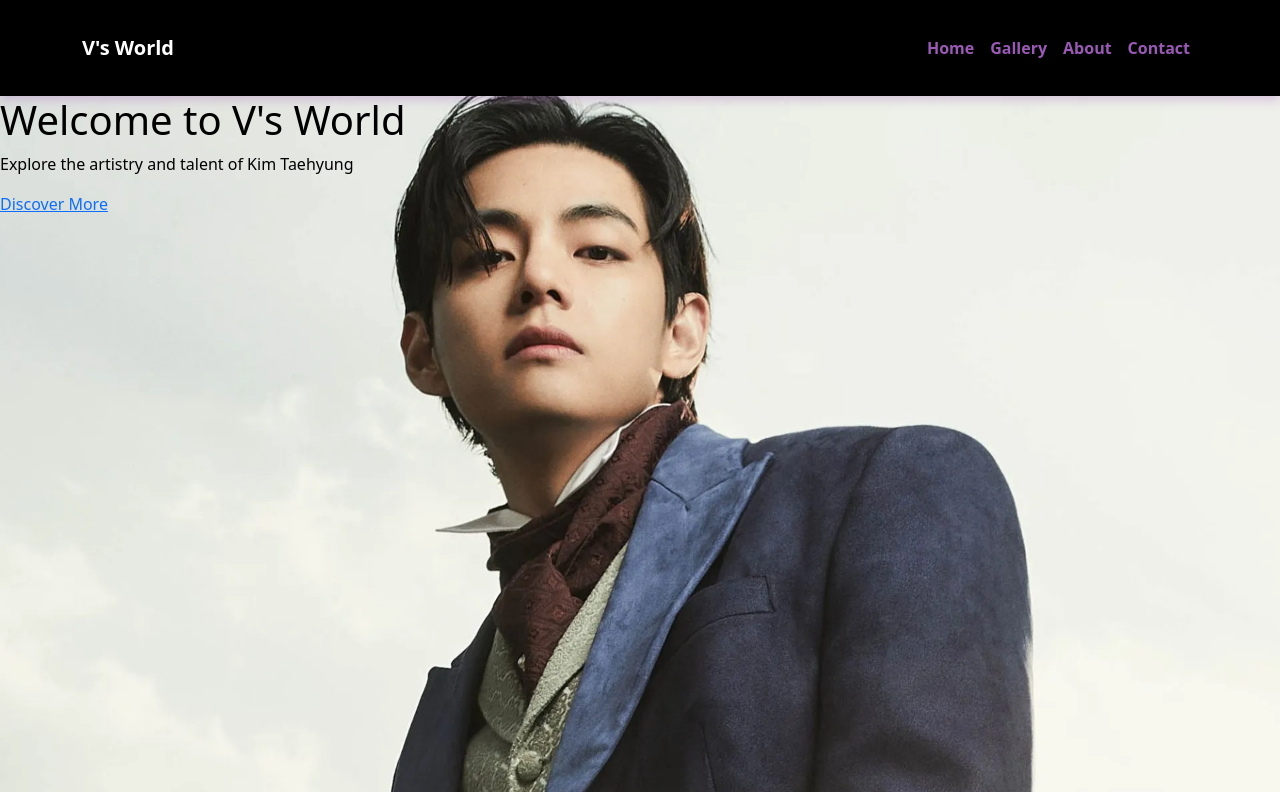
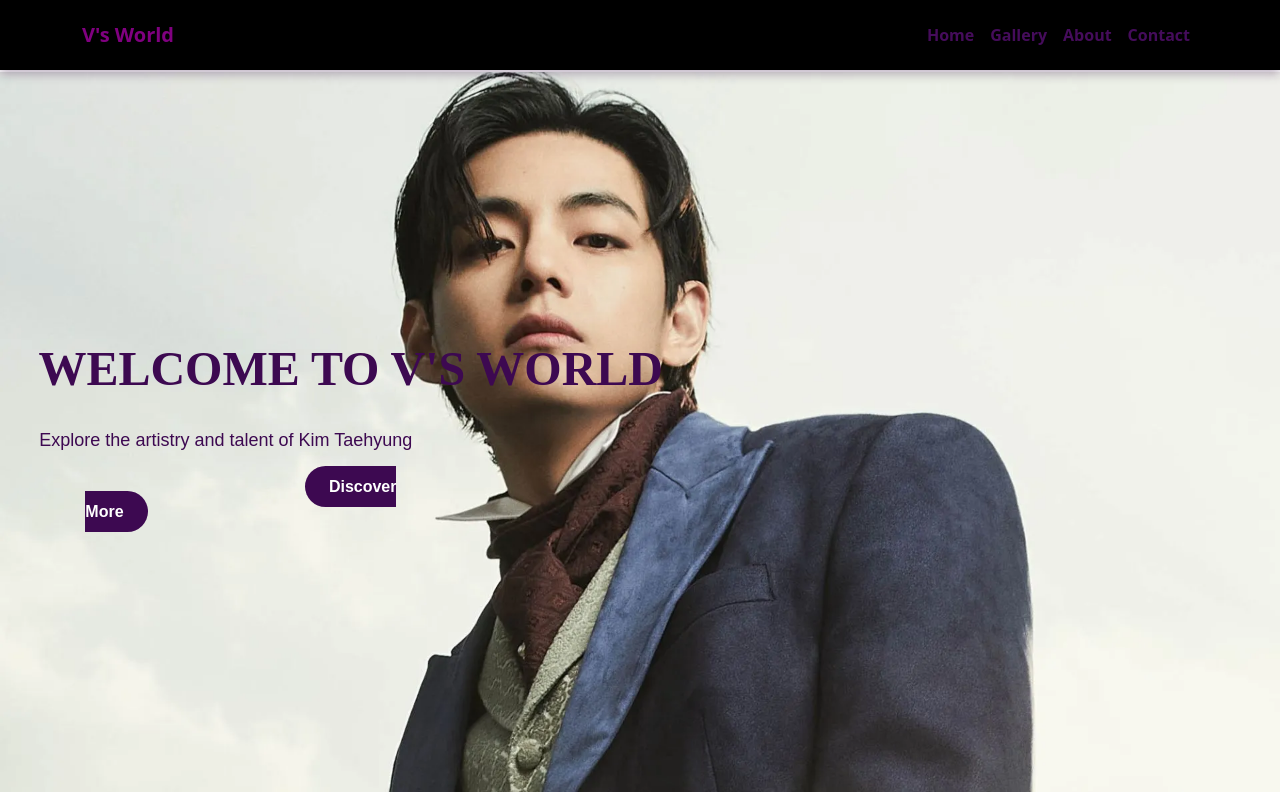
Before and after one commit to ayeshaqadri/kim-taehyung, a React (Vite) app: page / in a window 1280 px wide. Shown: the top 800 px of the page. Built offline with nearby package versions, Linux system fonts and the light colour scheme.

Commit message:
'incomplete'

```diff
--- a/src/App.css
+++ b/src/App.css
@@ -1,6 +1,4 @@
 @import url('https://fonts.googleapis.com/css2?family=Poppins:wght@300;500&display=swap');
-
-
 body {
   font-family: "Poppins", sans-serif;
   background-color: #0d021f;
@@ -13,24 +11,24 @@
 
 .navbar-custom {
   background-color: black !important;
-  box-shadow: 0px 4px 10px rgba(155, 89, 182, 0.3);
-  padding: 10px 20px;
+  box-shadow: 0px 4px 10px rgba(42, 3, 57, 0.3);
+  padding: 0px 0px !important;
 
 }
 
 .navbar-custom .nav-link:hover {
-  color: #d1a3ff !important;
+  color: #9b59b6 !important;
 }
 
 .navbar-custom .nav-link {
-  color: #9b59b6 !important;
+  color: #450c5b !important;
   font-weight: bold;
   transition: 0.3s;
 }
 .container {
   max-width: 1200px;
   margin: auto;
-  padding: 20px;
+  padding: 15px;
 }
 @media (max-width: 991px) {
   .navbar-custom .navbar-collapse {
@@ -43,14 +41,7 @@
     padding: 10px;
   }
 }
-
-img {
-  max-width: 100%;
-  height: auto;
-  border-radius: 10px;
-}
-
-/* Adjust text size for smaller screens */
+/*  text size for smaller screens */
 @media (max-width: 768px) {
   h1 {
     font-size: 24px;
--- a/src/App.jsx
+++ b/src/App.jsx
@@ -1,12 +1,14 @@
 import './App.css'
 import Navbar from './Components/Navbar'
 import HeroSection from './Components/HeroSection'
+import SecondImage from './Components/About'
 function App() {
 
   return (
     <>
   <Navbar />
   <HeroSection />
+  <SecondImage />
     </>
   )
 }
--- /dev/null
+++ b/src/Components/About.css
@@ -0,0 +1,7 @@
+.second-image{
+    max-width: 800px;
+    max-height: 800px;
+    /* border-radius: 400px; */
+    margin: 20px auto;
+    display: block;
+}
--- /dev/null
+++ b/src/Components/About.jsx
@@ -0,0 +1,9 @@
+import Image from 'react-bootstrap/Image';
+import Kimmy from '../Images/kim-taehyung-2.jpg'
+import './About.css'
+
+function SecondImage() {
+  return <Image src={Kimmy} fluid className="second-image" />;
+}
+
+export default SecondImage;
--- a/src/Components/HeroSection.css
+++ b/src/Components/HeroSection.css
@@ -1,9 +1,50 @@
 .hero {
-    background: url("../Images/kim-taehyung-main.webp") no-repeat center center/cover;
-    height: 87vh;
-    display: flex;
-    /* justify-content: center;
-    align-items: center;
-    text-align: center; */
-    color: rgb(0, 0, 0);
+  background: url("../Images/kim-taehyung-main.webp") no-repeat center center;
+  background-size: 100%; /* Reduce image size */
+  background-position: center;
+  background-repeat: no-repeat;
+  height: 90.5vh;
+  display: flex;
+  align-items: center;
+  color: rgb(0, 0, 0);
+}
+
+  .hero-content {
+    text-align: center;
+    color: white;
+    margin-left: 3%;
+    color: #3d0951;
   }
+
+  .hero-content h1 {
+    font-size: 48px;
+    font-weight: 900;
+    margin-bottom: 30px;
+    text-transform: uppercase;
+    font-family: "Great Vibes", cursive;
+
+  }
+
+  .hero-content p {
+    font-size: 18px;
+    margin-bottom: 20px;
+    margin-right: 40%;
+    font-family: "Montserrat", sans-serif;
+  }
+
+  .hero-btn {
+    background-color: #3d0951;
+    color: white;
+    padding: 12px 24px;
+    text-decoration: none;
+    border-radius: 30px;
+    font-size: 16px;
+    font-weight: bold;
+    transition: 0.3s;
+    font-family: "Montserrat", sans-serif;
+    margin-right: 75%;
+  }
+  .hero-btn:hover{
+    background-color:rgba(108, 84, 125, 0.667);
+    color:  #3d0951;
+  }
--- a/src/Components/Navbar.jsx
+++ b/src/Components/Navbar.jsx
@@ -6,10 +6,10 @@
   return (
     <Navbar expand="lg" className="navbar-custom">
       <Container>
-        <Navbar.Brand href="#" style={{ color: "white", fontWeight: "bold" }}>
+        <Navbar.Brand href="#" style={{ color: "purple", fontWeight: "bold" }}>
           V's World
         </Navbar.Brand>
-        <Navbar.Toggle aria-controls="basic-navbar-nav" style={{ color: "#0d021f", background: "white" }}/>
+        <Navbar.Toggle aria-controls="basic-navbar-nav" style={{ color: "purple", background: "white" }}/>
         <Navbar.Collapse id="basic-navbar-nav">
           <Nav className="ms-auto">
             <Nav.Link href="#">Home</Nav.Link>
--- a/src/index.css
+++ b/src/index.css
@@ -0,0 +1 @@
+@import url('https://fonts.googleapis.com/css2?family=Playfair+Display:wght@500;700&family=Poppins:wght@300;400&display=swap');
```
